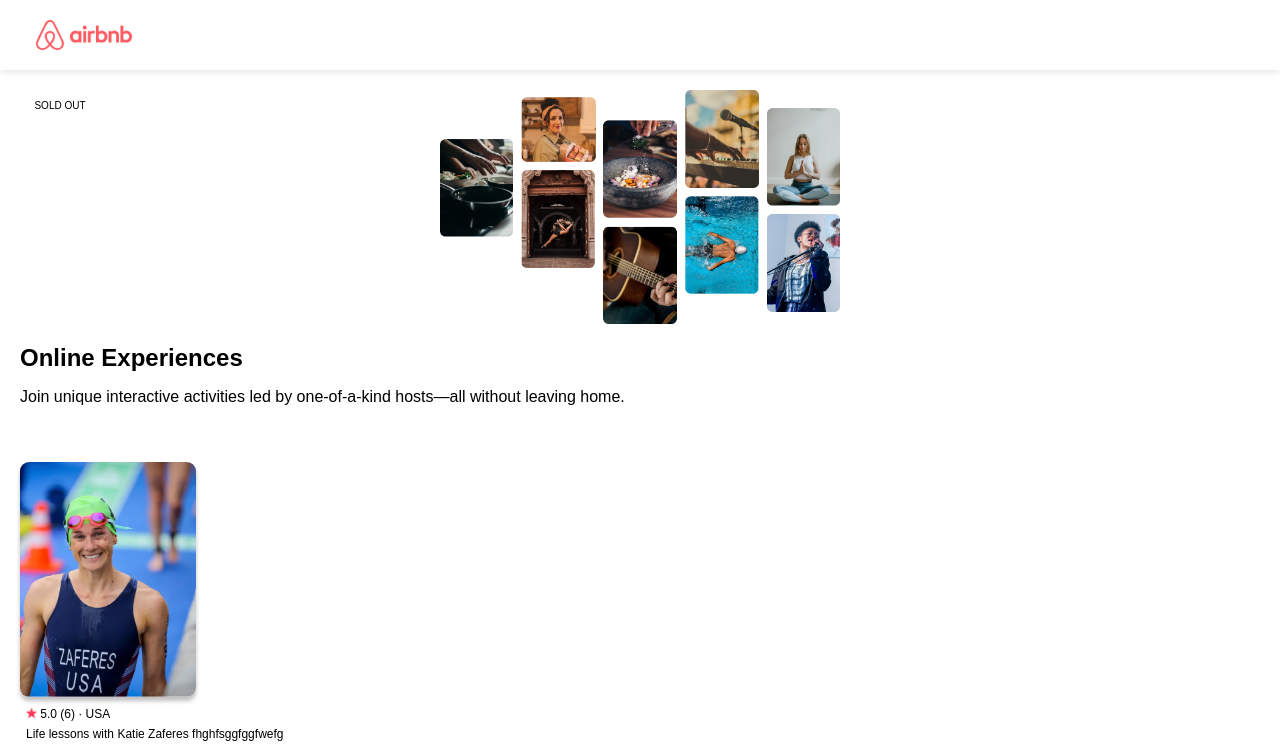
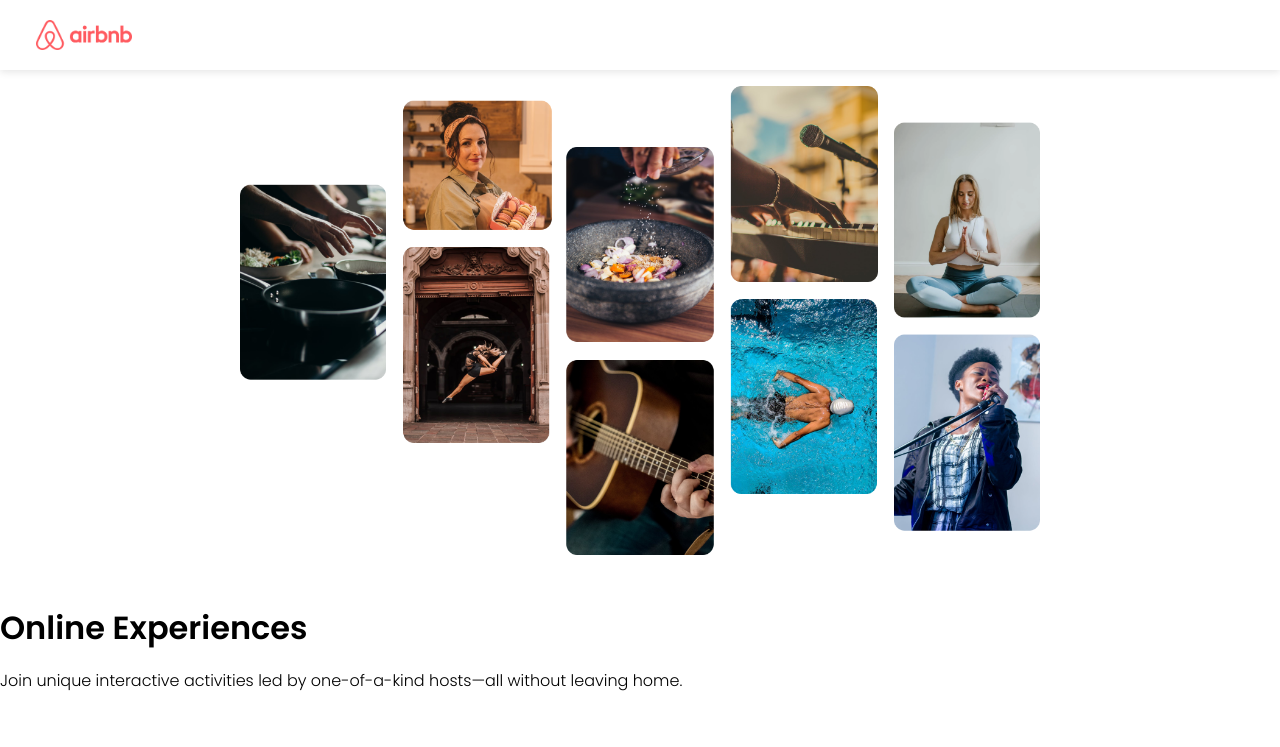
Before and after one commit to chubi-x/airbnb-experiences-clone, a React (Create React App) app: page / in a window 1280 px wide. Shown: the top 747 px of the page. Built offline with nearby package versions, Linux system fonts and the light colour scheme.

Commit message:
changed styling of card status

```diff
--- a/public/index.html
+++ b/public/index.html
@@ -2,6 +2,9 @@
 <html lang="en">
   <head>
     <meta charset="utf-8" />
+    <link rel="preconnect" href="https://fonts.googleapis.com">
+        <link rel="preconnect" href="https://fonts.gstatic.com" crossorigin>
+        <link href="https://fonts.googleapis.com/css2?family=Poppins:wght@300;600&display=swap" rel="stylesheet">
     <link rel="icon" href="%PUBLIC_URL%/favicon.ico" />
     <meta name="viewport" content="width=device-width, initial-scale=1" />
     <meta name="theme-color" content="#000000" />
@@ -24,7 +27,7 @@
       work correctly both with client-side routing and a non-root public URL.
       Learn how to configure a non-root public URL by running `npm run build`.
     -->
-    <title>React App</title>
+    <title>Airbnb Clone</title>
   </head>
   <body>
     <noscript>You need to enable JavaScript to run this app.</noscript>
--- a/src/App.css
+++ b/src/App.css
@@ -18,9 +18,6 @@
   max-width: 100px;
 }
 
-section {
-  padding: 20px;
-}
 
 .hero {
   display: flex;
@@ -28,15 +25,22 @@
 }
 
 .hero--photo {
-  max-width: 400px;
+  width: 100%;
+}
+.hero--container{
+  max-width: 800px;
+  min-width: 200px;
   align-self: center;
+
 }
 
 .hero--header {
+  font-size: 2rem;
   margin-bottom: 16px;
 }
 
 .hero--text {
+  min-width: 200px;
   margin-top: 0;
 }
 .card-container{
@@ -44,11 +48,11 @@
 }
 .card-status{
   font-size: 10px;
-  position: absolute;
+  position: relative;
+  left: 15px;
+  top: 22px;
   width: 60px;
   height: 20px;
-  left: 30px;
-  top: 95px;
   background-color: white;
   display: flex;
   justify-content: center;
--- a/src/components/Card.js
+++ b/src/components/Card.js
@@ -11,7 +11,7 @@
                     <p className="card-rating-info">
                     <span><img className="card-rating-star" src={star}/> 5.0 (6)</span> · USA
                     </p>
-                    <p className="card-title">Life lessons with Katie Zaferes fhghfsggfggfwefg</p>
+                    <p className="card-title">Life lessons with Katie Zaferes</p>
                     <p> <span className="card-price">From $136 </span>/ person</p>
                 </div>
             </div>
--- a/src/components/Hero.js
+++ b/src/components/Hero.js
@@ -3,7 +3,9 @@
 export default function Hero() {
     return (
         <section className="hero">
-            <img src={photogrid} className="hero--photo" alt="hero photo grid"/>
+        <figure className="hero--container">
+            <img src={photogrid} className="hero--photo" alt="hero photo"/>
+        </figure>
             <h1 className="hero--header">Online Experiences</h1>
             <p className="hero--text">Join unique interactive activities led by
             one-of-a-kind hosts—all without leaving home.</p>
```
